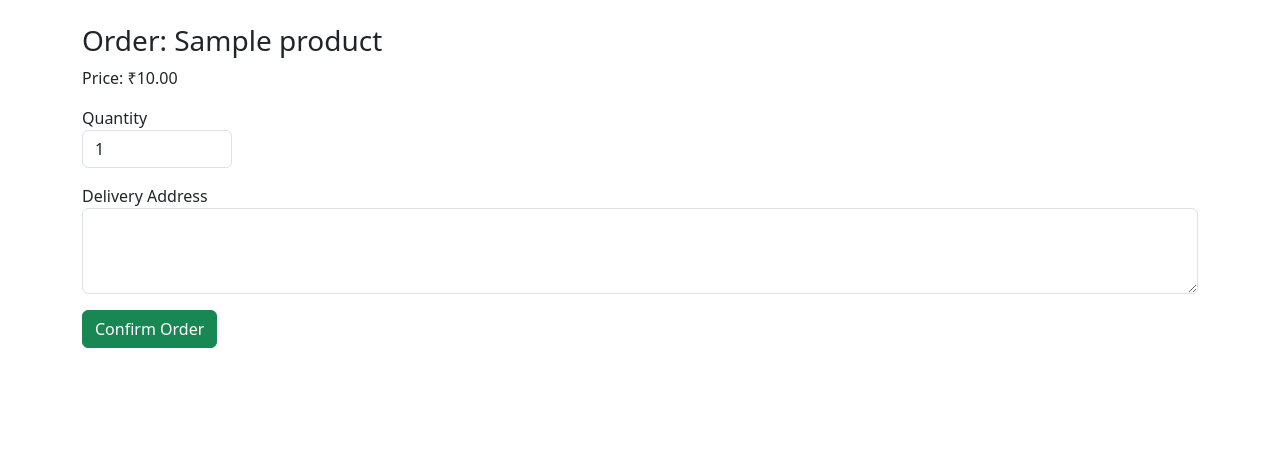
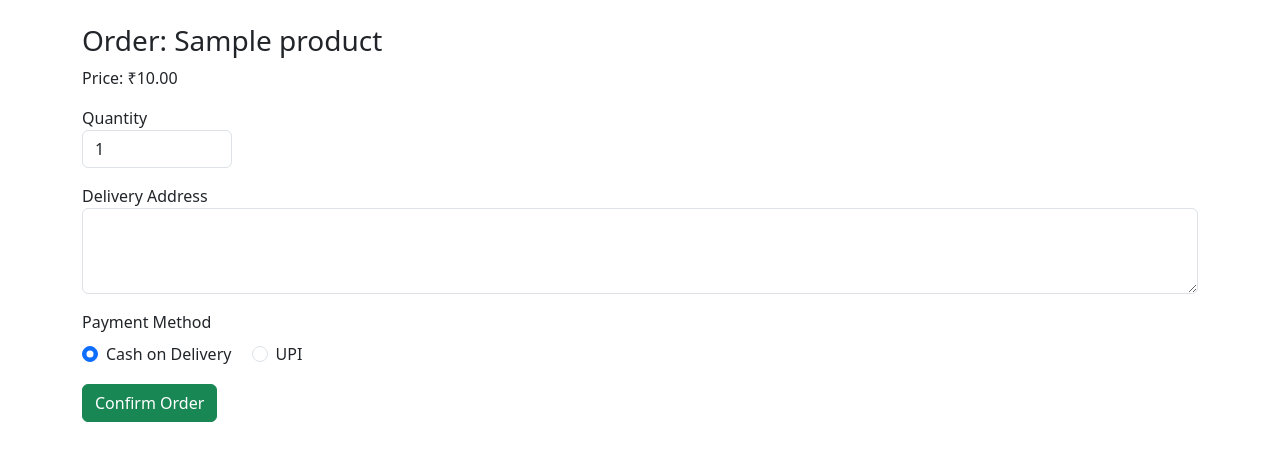
Before and after one commit to vasanth-selvakumar/Grocery_shop_website, a Django app: page /order/1/ in a window 1280 px wide. Shown: the top 461 px of the page. Run offline with Django 5.2, Linux system fonts and the light colour scheme; a user stored in the database is signed in; tables that the repository leaves empty hold one stand-in row (values such as "Sample post").

Commit message:
Add payment method to place_order

```diff
--- a/shop/templates/place_order.html
+++ b/shop/templates/place_order.html
@@ -9,18 +9,51 @@
 <div class="container mt-4">
     <h3>Order: {{ product.name }}</h3>
     <p>Price: ₹{{ product.price }}</p>
-    <form method="post">
+
+    {% if error %}<div class="alert alert-danger">{{ error }}</div>{% endif %}
+
+    <form method="post" enctype="multipart/form-data">
         {% csrf_token %}
+
         <div class="mb-3">
             <label>Quantity</label>
-            <input type="number" name="quantity" min="1" value="1" class="form-control" style="width:150px;">
+            <input type="number" name="quantity" min="1" value="1" class="form-control" style="width:150px;" id="quantity">
         </div>
+
         <div class="mb-3">
             <label>Delivery Address</label>
             <textarea name="address" class="form-control" rows="3" required></textarea>
         </div>
+
+        <div class="mb-3">
+            <label class="form-label">Payment Method</label><br>
+            <div class="form-check form-check-inline">
+                <input class="form-check-input" type="radio" name="payment_method" value="cod" id="cod" checked onclick="toggleUPI(false)">
+                <label class="form-check-label" for="cod">Cash on Delivery</label>
+            </div>
+            <div class="form-check form-check-inline">
+                <input class="form-check-input" type="radio" name="payment_method" value="upi" id="upi" onclick="toggleUPI(true)">
+                <label class="form-check-label" for="upi">UPI</label>
+            </div>
+        </div>
+
+        <div id="upi-section" style="display:none;" class="mb-3 text-center">
+            <p>Scan this QR and pay ₹<span id="upi-amount">{{ product.price }}</span></p>
+            <img src="{% static 'shop/images/upi_qr.png' %}" alt="UPI QR" width="200">
+            <div class="mt-3">
+                <label class="form-label">Upload Payment Screenshot</label>
+                <input type="file" name="payment_screenshot" accept="image/*" class="form-control">
+            </div>
+        </div>
+
         <button type="submit" class="btn btn-success">Confirm Order</button>
     </form>
 </div>
+
+<script>
+function toggleUPI(show) {
+    document.getElementById('upi-section').style.display = show ? 'block' : 'none';
+}
+</script>
 </body>
 </html>
--- a/shop/views.py
+++ b/shop/views.py
@@ -18,17 +18,28 @@ def place_order(request, product_id):
     if request.method == 'POST':
         quantity = int(request.POST.get('quantity'))
         address = request.POST.get('address')
+        payment_method = request.POST.get('payment_method')
+        screenshot = request.FILES.get('payment_screenshot')
+
+        if payment_method == 'upi' and not screenshot:
+            return render(request, 'place_order.html', {
+                'product': product,
+                'error': 'UPI screenshot compulsory'
+            })
 
         order = Order.objects.create(
             customer=request.user,
             product=product,
             quantity=quantity,
             address=address,
+            payment_method=payment_method,
+            payment_screenshot=screenshot if payment_method == 'upi' else None
         )
         send_order_notification(order)
         return redirect('order_success')
 
     return render(request, 'place_order.html', {'product': product})
+
 
 
 def order_success(request):
```
